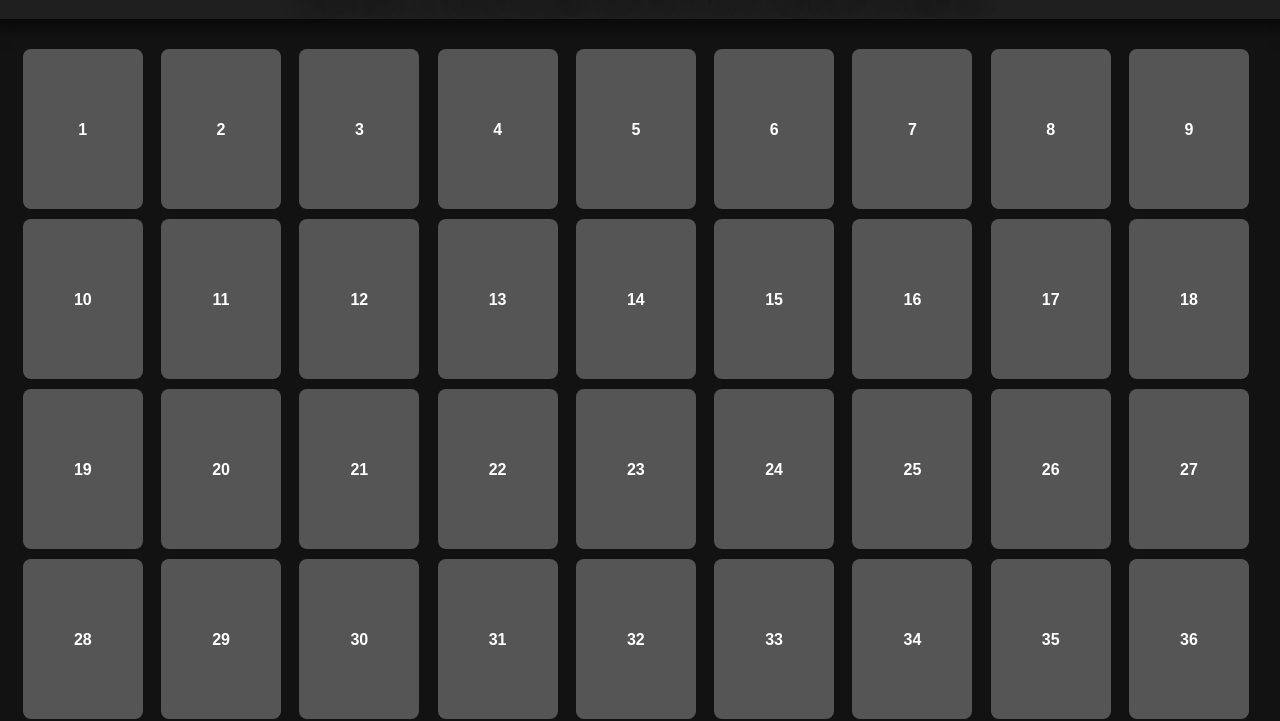
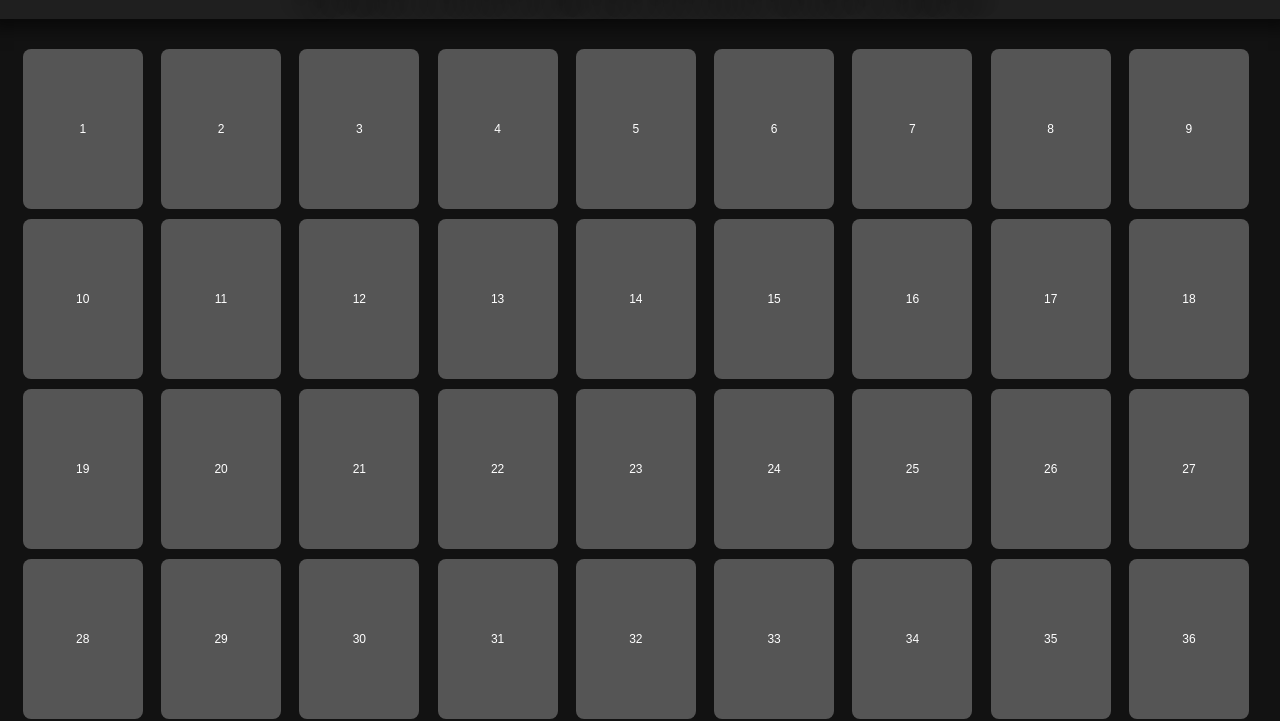
Before and after one commit to maxys2025/Hot-Secrets-V2, a plain HTML site: page index.html in a window 1280 px wide. Shown: the part 107-828 px from the top of the page. Drawn offline with Linux system fonts and the light colour scheme.

Commit message:
Update styles.css

```diff
--- a/styles.css
+++ b/styles.css
@@ -74,8 +74,8 @@ body {
   align-items: center; /* Centra verticalmente */
   text-align: center; /* Assicura l'allineamento del testo su più righe */
   line-height: 1.2; /* Spaziatura tra le righe del testo */
-  font-size: 16px; /* Adatta la dimensione del testo */
-  font-weight: bold; /* Rende il testo più leggibile */
+  font-size: 12px; /* Adatta la dimensione del testo */
+  font-weight: normal; /* Rende il testo più leggibile */
   color: white;
   border-radius: 8px;
   padding: 5px; /* Aggiunge margini interni per evitare che il testo tocchi i bordi */
```
